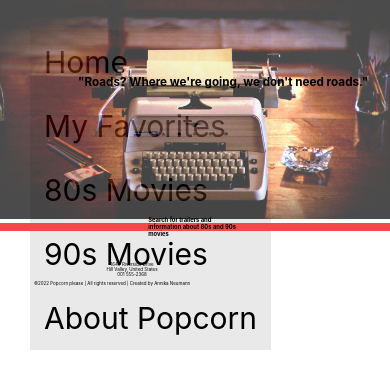
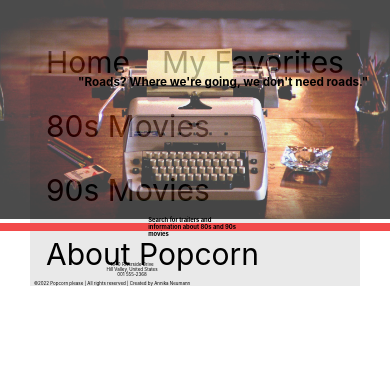
Before and after one commit to AnnikaNeumann/PopcornPlease, a React (Create React App) app: page / in a window 390 px wide. Shown: the top 388 px of the page. Built offline with nearby package versions, Linux system fonts and the light colour scheme.

Commit message:
added components for movies, favorties and about

```diff
--- a/src/App.css
+++ b/src/App.css
@@ -1,5 +1,5 @@
 
-.popcorn{
+.typewriter{
   background-image: url("../src/assets/Popcorn.jpeg");
   background: white;
   height: 100%;
--- a/src/Navbar.css
+++ b/src/Navbar.css
@@ -55,30 +55,3 @@
     background-color: #2196F3;
     color: white;
   }
-
-  /* Style the search box inside the navigation bar */
-  .topnav input[type=text] {
-    float: right;
-    padding: 6px;
-    border: none;
-    margin-top: 8px;
-    margin-right: 16px;
-    font-size: 30px;
-  }
-
-
-
-  /* When the screen is less than 600px wide, stack the links and the search field vertically instead of horizontally */
-  @media screen and (max-width: 600px) {
-    .topnav a, .topnav input[type=text] {
-      float: none;
-      display: block;
-      text-align: left;
-      width: 100%;
-      margin: 0;
-      padding: 14px;
-    }
-    .topnav input[type=text] {
-      border: 1px solid #ccc;
-    }
-  }
--- a/src/components/Homepage.js
+++ b/src/components/Homepage.js
@@ -9,7 +9,7 @@ const Homepage = () => {
         <h1>"Roads? Where we're going, we don't need roads."</h1></div>
         <div className="title2">
         <h2>Search for trailers and <br></br>information about 80s and 90s<br></br> movies</h2></div>
-        <img className="popcorn" src={require("../assets/typewriterShining.jpeg")} alt='Typewriter on table'/>
+        <img className="typewriter" src={require("../assets/typewriterShining.jpeg")} alt='Typewriter on table'/>
 
       </>
     );
--- a/src/components/Navbar.js
+++ b/src/components/Navbar.js
@@ -4,14 +4,15 @@ import '../Navbar.css';
 const Navbar = () => {
 
     return (
+        <div id="mySidenav" class="sidenav">
         <div class="container">
         <div class="topnav">
          <a href="#home">Home</a>
-         <a href="#favorites">My Favorites</a>
-        <a href="#80s">80s Movies</a>
-        <a href="#90s">90s Movies</a>
+         <a href="favorites">My Favorites</a>
+        <a href="#eighties">80s Movies</a>
+        <a href="#nineties">90s Movies</a>
         <a href="#about">About Popcorn</a>
-
+    </div>
   </div>
 </div>
     )
```
Also changed, not shown: src/components/about.js (added, +20 -0 lines), src/components/eighties.js (added, +17 -0 lines), src/components/favorites.js (added, +7 -0 lines), src/components/nineties.js (added, +18 -0 lines).
